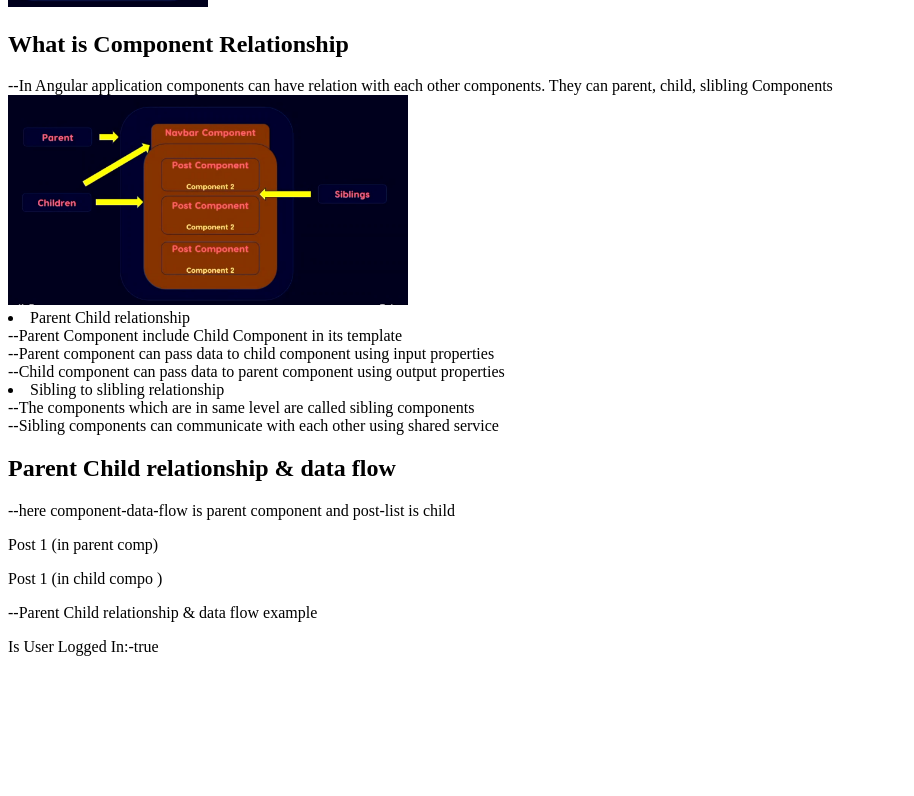
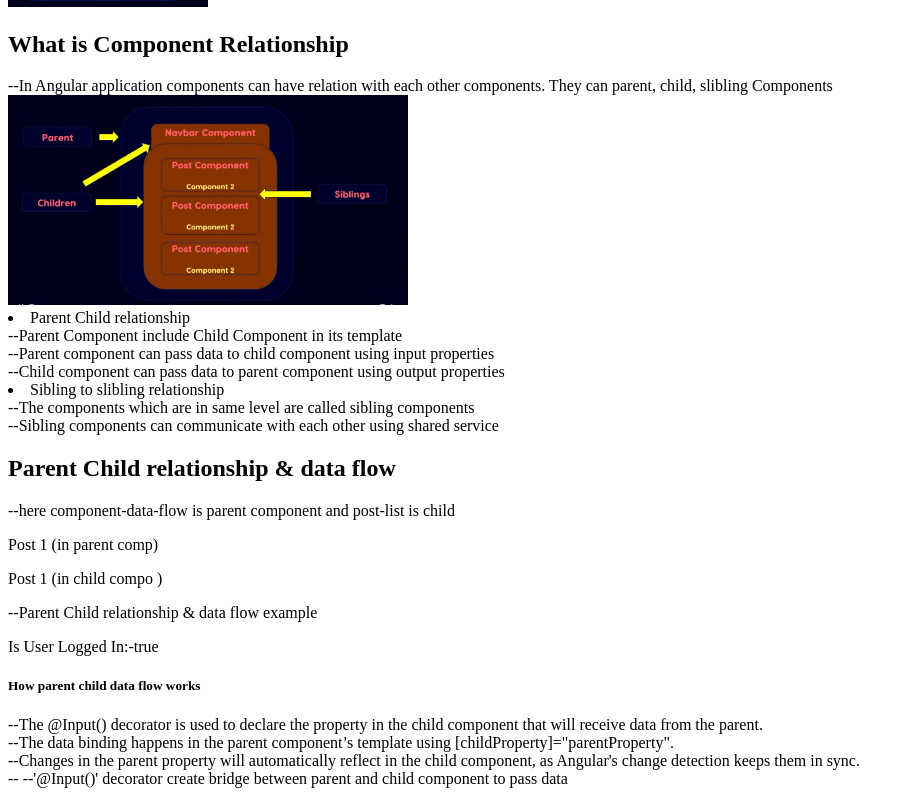
Before and after one commit to VishalMagdum/Angular-, an Angular app: page / in a window 1280 px wide. Shown: the part 5915-6711 px from the top of the page, without its empty margins (0-914 px from the left). Before the commit the page ends 6587 px from the top, so only its background shows below. Built offline with nearby package versions, Linux system fonts and the light colour scheme.

Commit message:
parent- child data flow explain

```diff
--- a/src/app/component-data-flow/component-data-flow.component.html
+++ b/src/app/component-data-flow/component-data-flow.component.html
@@ -43,6 +43,14 @@
 
     <p>--Parent Child relationship & data flow example</p>
     <p>Is User Logged In:-{{ isUserLoggedIn }}</p>
-
+    <h5>How parent child data flow works</h5>
+    --The {{ "@Input()" }} decorator is used to declare the property in the
+    child component that will receive data from the parent. <br />
+    --The data binding happens in the parent component’s template using
+    [childProperty]="parentProperty". <br />
+    --Changes in the parent property will automatically reflect in the child
+    component, as Angular's change detection keeps them in sync. <br />
+    --
+    --{{"'@Input()'"}} decorator create bridge between parent and child component to pass data
   </div>
 </div>
```
